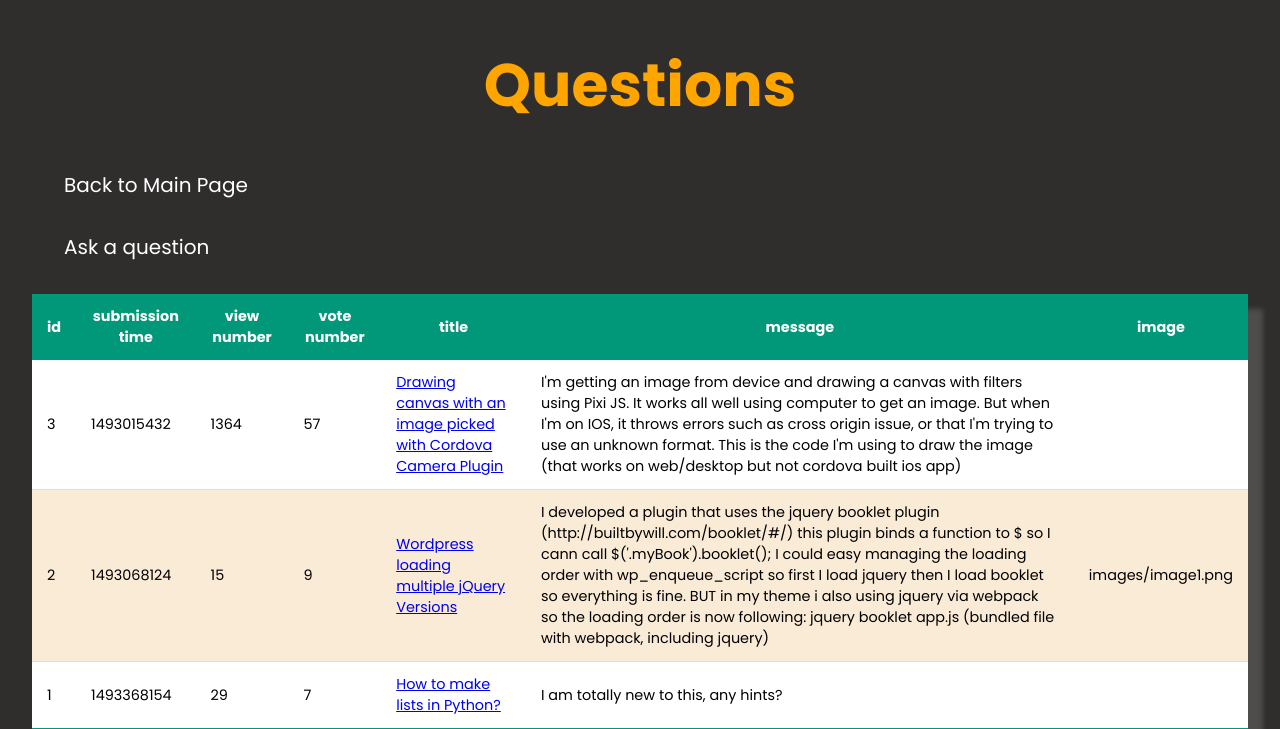
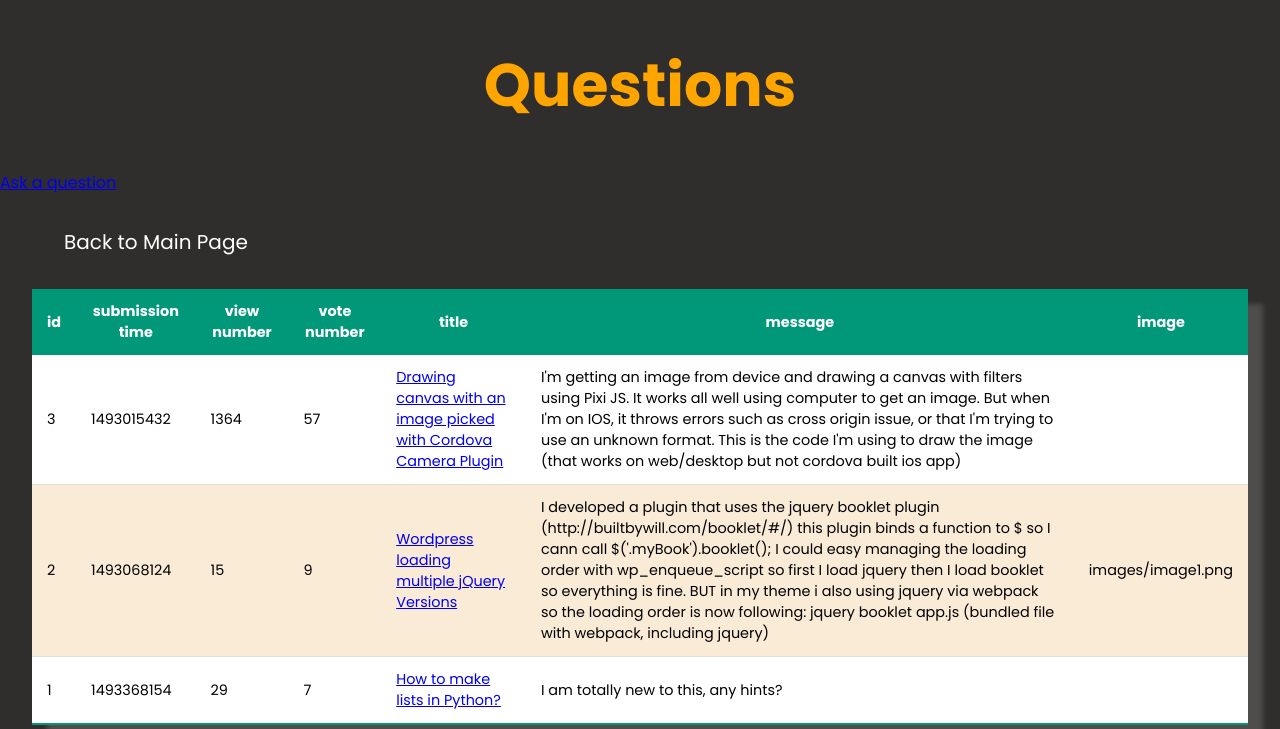
Before and after one commit to CodecoolGlobal/ask-mate-3-python-Lehoczkil, a Flask app: page /list in a window 1280 px wide. Shown: the top 729 px of the page. Run offline with Flask 2, Linux system fonts and the light colour scheme; some libraries are stand-ins or nearby versions.

Commit message:
Modify anchor element for ask new question.

```diff
--- a/templates/list.html
+++ b/templates/list.html
@@ -8,8 +8,9 @@
 
 {% block body %}
     <h1 class="orange" id="list_title">Questions</h1>
+    <a class="ask_question_button" href="{{ url_for('add_question') }}">Ask a question</a>
     <a class="white_link" href="/">Back to Main Page</a>
-    <a class="white_link" href="/add_question">Ask a question</a>
+
     <table class="list_elements">
             <thead>
                 <tr>
```
